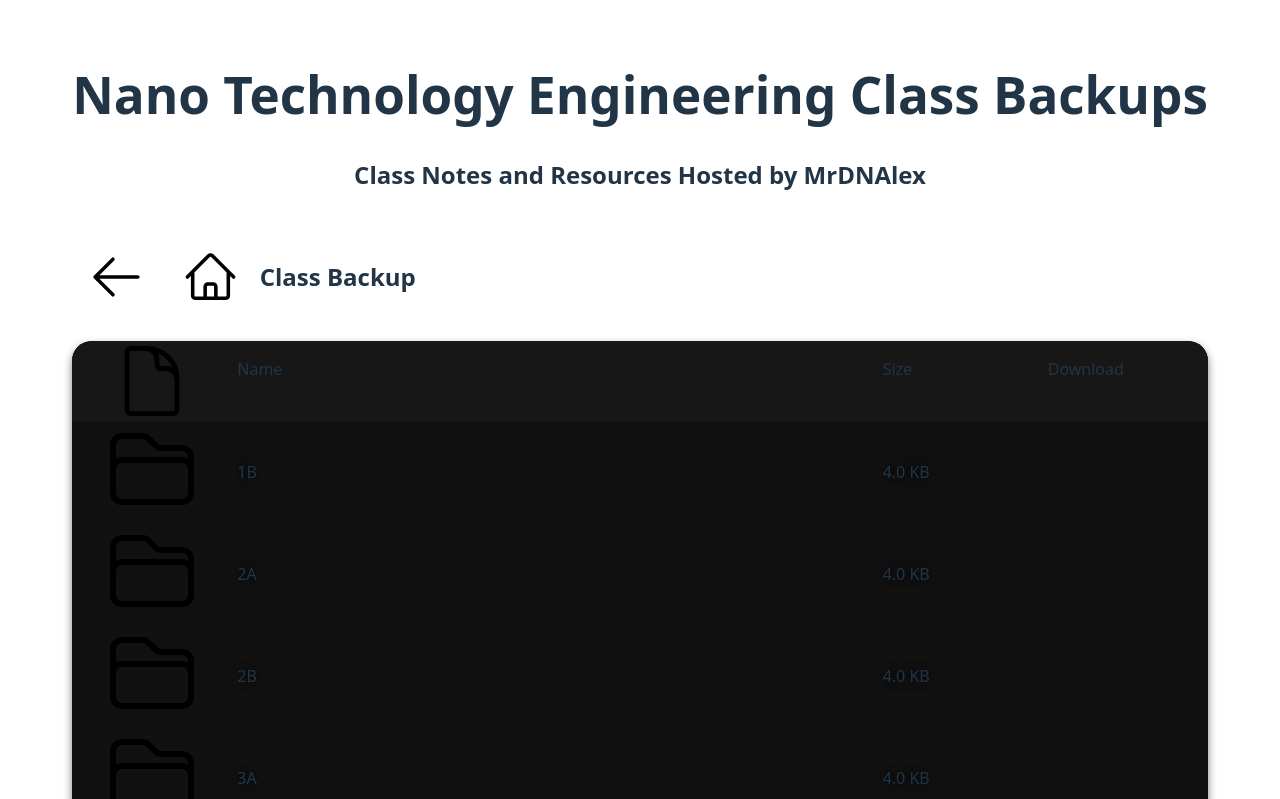
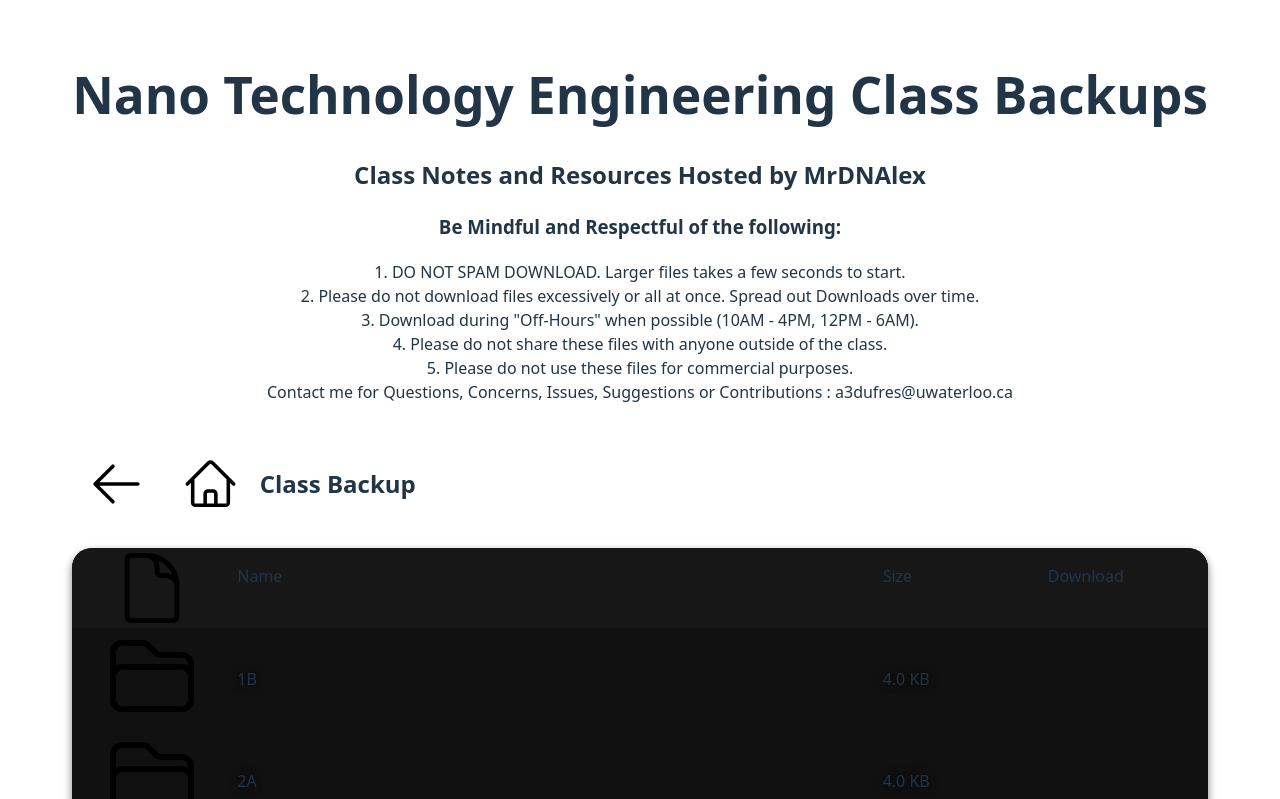
Before and after one commit to Nano-DNA-Studios/Class-Backup-Website, a React (Vite) app: page / in a window 1280 px wide. Shown: the top 799 px of the page. Built offline with nearby package versions, Linux system fonts and the light colour scheme.

Commit message:
Added some rules

```diff
--- a/src/App.tsx
+++ b/src/App.tsx
@@ -7,6 +7,15 @@ function App() {
     <>
       <h1> Nano Technology Engineering Class Backups </h1>
       <h2> Class Notes and Resources Hosted by MrDNAlex </h2>
+      <h3>Be Mindful and Respectful of the following:</h3>
+      <p>
+        1. DO NOT SPAM DOWNLOAD. Larger files takes a few seconds to start.<br />
+        2. Please do not download files excessively or all at once. Spread out Downloads over time. <br />
+        3. Download during "Off-Hours" when possible (10AM - 4PM, 12PM - 6AM). <br />
+        4. Please do not share these files with anyone outside of the class. <br />
+        5. Please do not use these files for commercial purposes. <br />
+        Contact me for Questions, Concerns, Issues, Suggestions or Contributions : a3dufres@uwaterloo.ca <br />
+      </p>
       <MainPage />
     </>
   )
```
